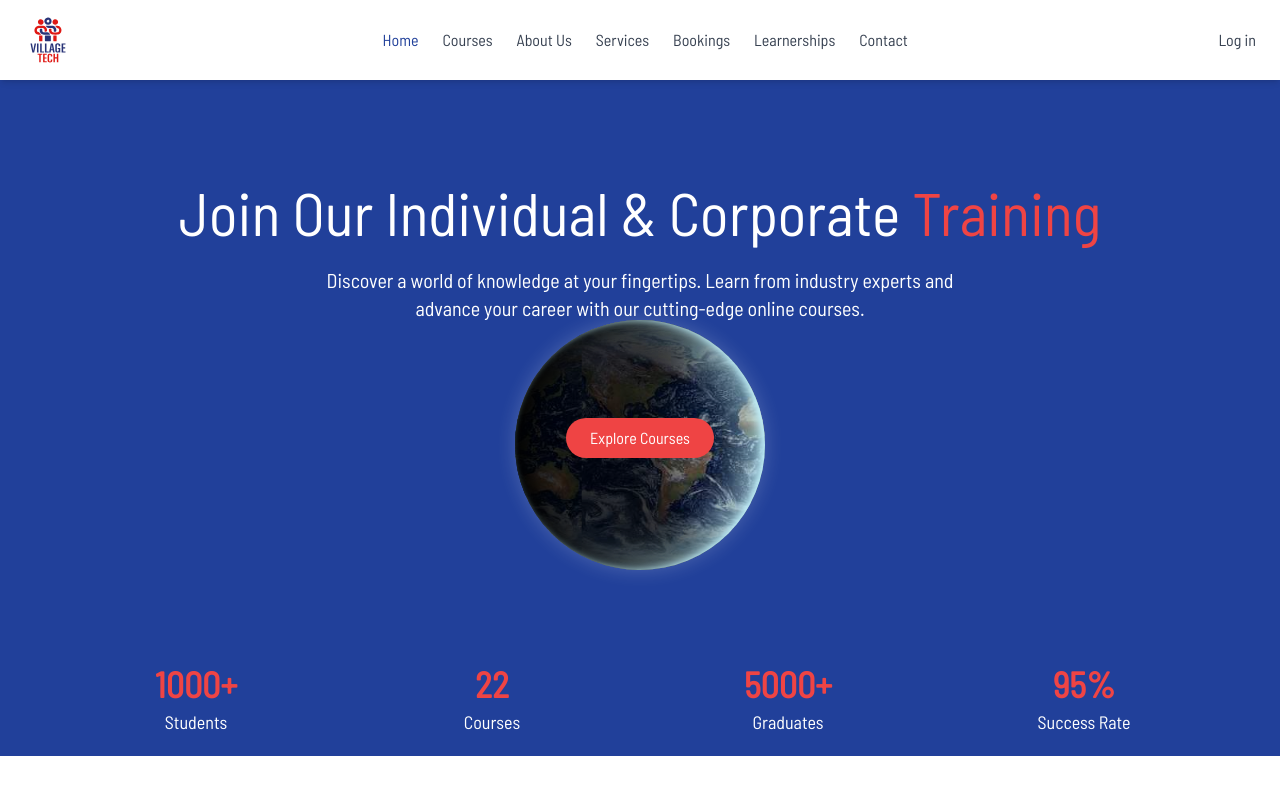
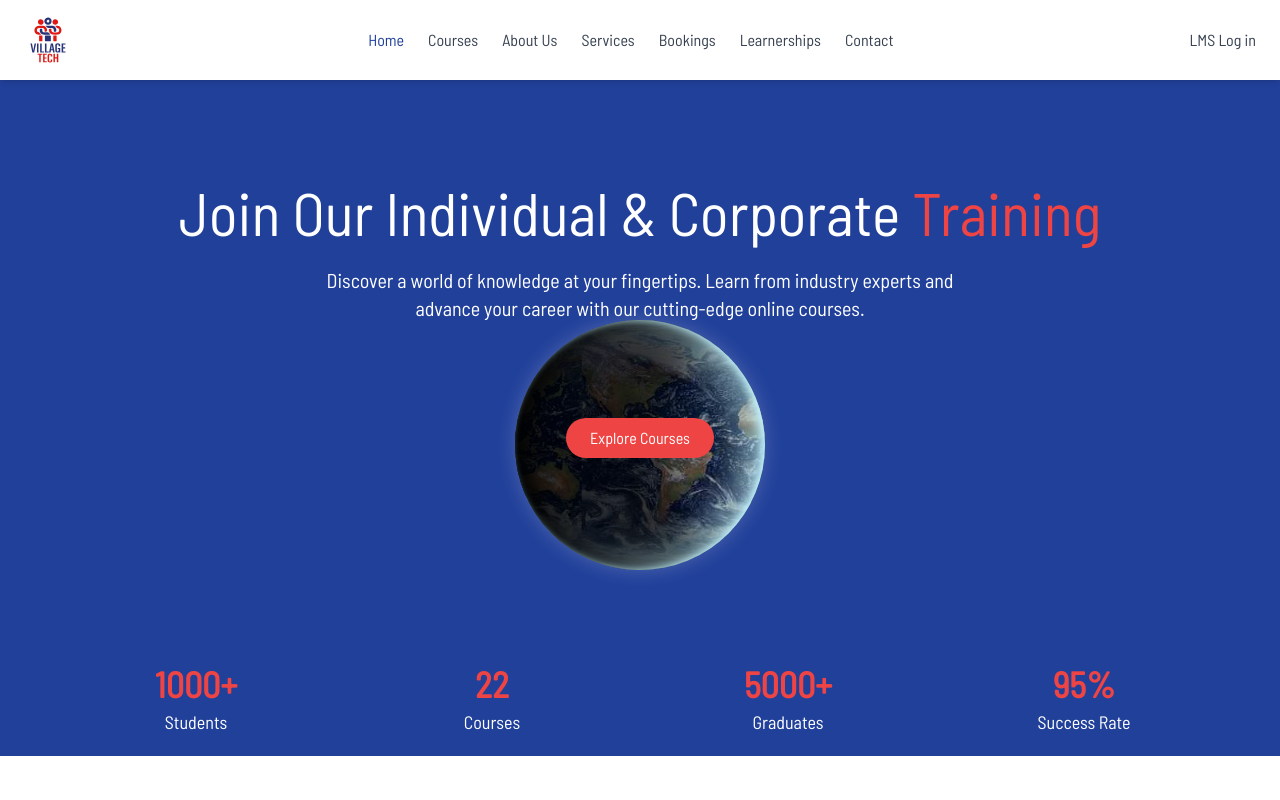
Before and after one commit to Ristar-art/Vill-Tech, a SvelteKit app: page / in a window 1280 px wide. Shown: the top 800 px of the page. Built offline with nearby package versions, Linux system fonts and the light colour scheme; no server answers; the database is empty.

Commit message:
update: button to 'LMS log in'

```diff
--- a/src/routes/Header.svelte
+++ b/src/routes/Header.svelte
@@ -270,7 +270,7 @@ c-0.4-1.7-1.7-4.4-2.7-5.1C377.7,269.7,342,270.1,340.7,270.5"
   </a>
 </nav>
 <a href="https://villagetech.moodlecloud.com/login/index.php?loginredirect=1" class="text-gray-700 flex items-center space-x-2 hover:text-[#21409A] transition duration-300">
-  <span>Log in</span>
+  <span>LMS Log in</span>
 </a>
     <!-- Mobile Menu Button -->
     <button class="lg:hidden flex items-center text-gray-700" on:click={toggleMenu}>
```
